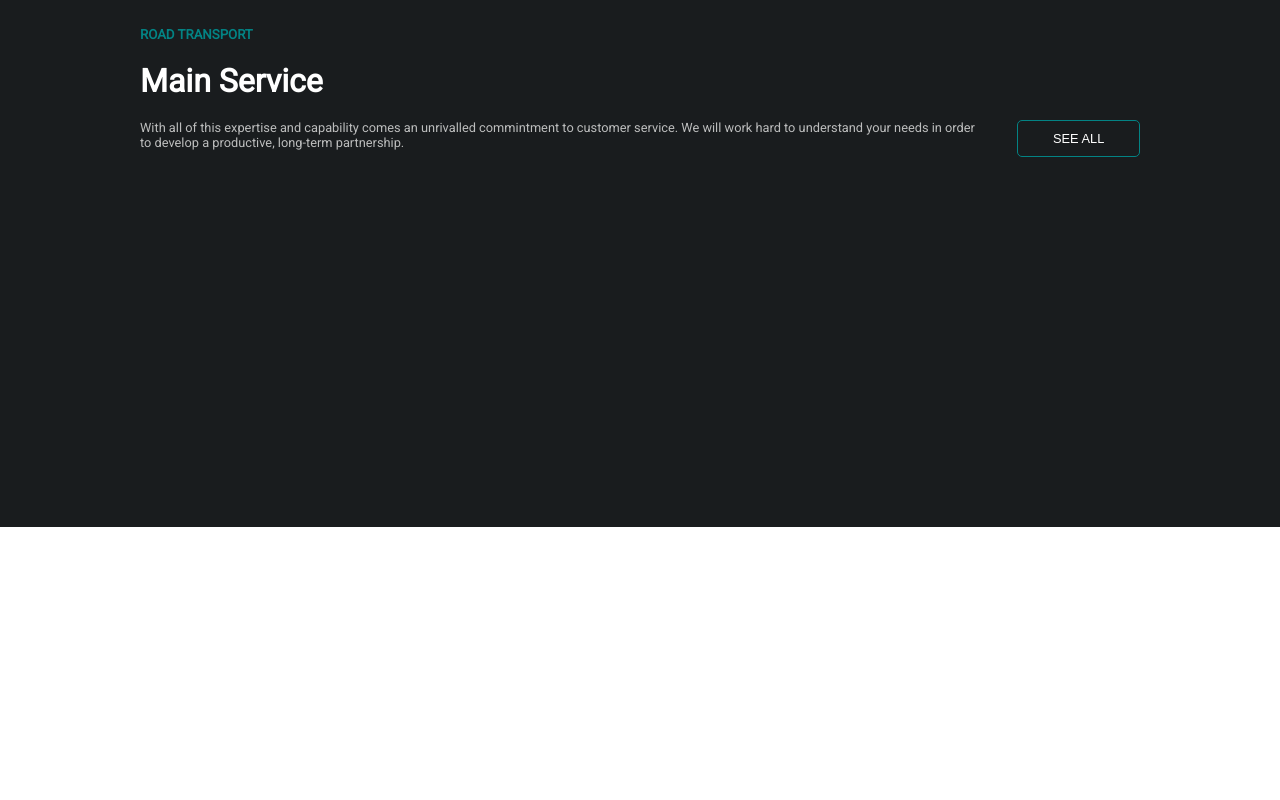
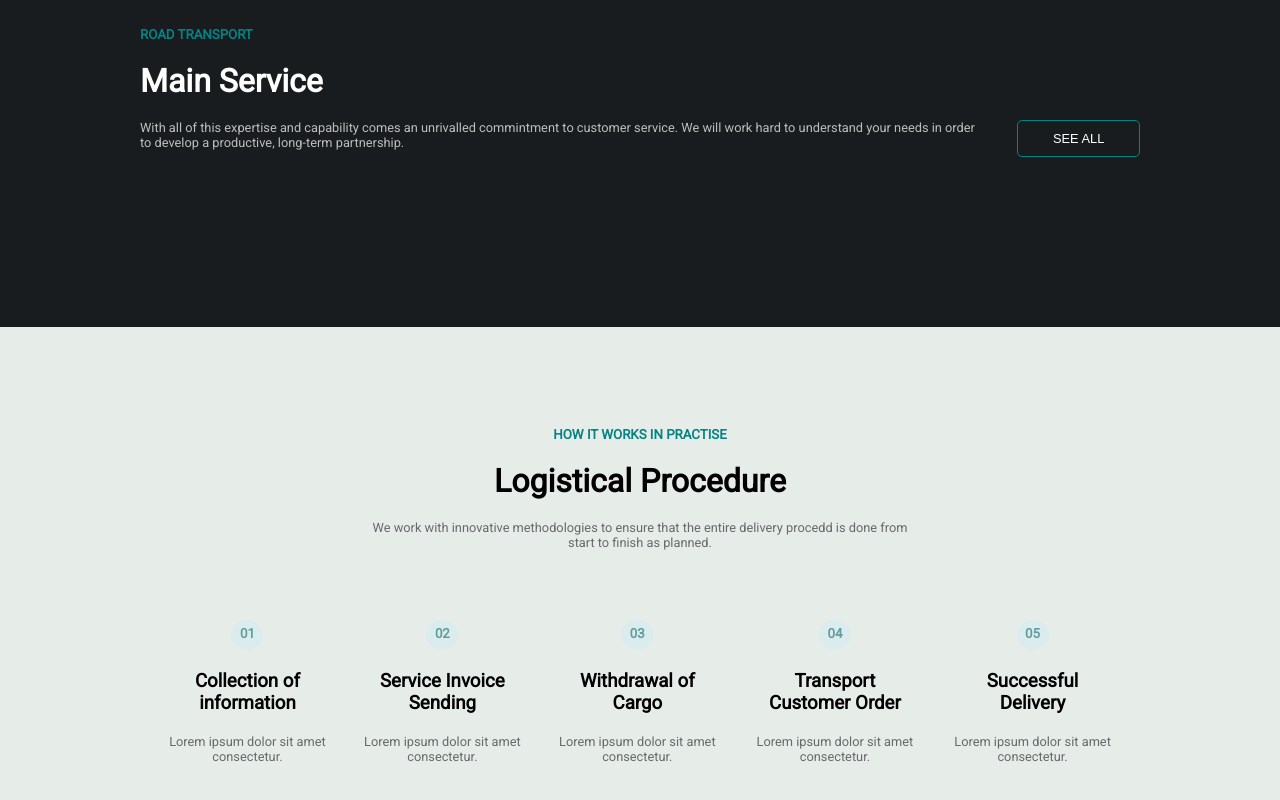
Before and after one commit to valentinaiori/proj-html-vuejs, a Vue app: page / in a window 1280 px wide. Shown: the part 1289-2089 px from the top of the page. Before the commit the page ends 1816 px from the top, so only its background shows below. Built offline with nearby package versions, Linux system fonts and the light colour scheme.

Commit message:
Add logistical procedure component

```diff
--- /dev/null
+++ b/src/components/LogisticalProcedureComponent.vue
@@ -0,0 +1,116 @@
+<template>
+    <div class="container">
+        <div class="text">
+            <h5 class="subtitle">HOW IT WORKS IN PRACTISE</h5>
+            <h1><strong>Logistical Procedure</strong></h1>
+            <p class="paragraph">We work with innovative methodologies to ensure that the entire delivery procedd is
+                done from start to finish as planned.</p>
+        </div>
+        <div class="logistical-procedure">
+            <div class="steps">
+                <h5 class="number">01</h5>
+                <h3>Collection of information</h3>
+                <p>Lorem ipsum dolor sit amet consectetur.</p>
+            </div>
+            <div class="steps">
+                <h5 class="number">02</h5>
+                <h3 class="procedure-2">Service Invoice Sending</h3>
+                <p>Lorem ipsum dolor sit amet consectetur.</p>
+            </div>
+            <div class="steps">
+                <h5 class="number">03</h5>
+                <h3 class="procedure-3">Withdrawal of Cargo</h3>
+                <p>Lorem ipsum dolor sit amet consectetur.</p>
+            </div>
+            <div class="steps">
+                <h5 class="number">04</h5>
+                <h3>Transport Customer Order</h3>
+                <p>Lorem ipsum dolor sit amet consectetur.</p>
+            </div>
+            <div class="steps">
+                <h5 class="number">05</h5>
+                <h3>Successful Delivery</h3>
+                <p>Lorem ipsum dolor sit amet consectetur.</p>
+            </div>
+        </div>
+
+    </div>
+</template>
+
+<script>
+export default {
+    name: 'LogisticalProcedureComponent'
+
+}
+</script>
+
+<style lang="scss" scoped>
+.container {
+    background-color: #e6ece8;
+    padding-bottom: 100px;
+
+    .text {
+        text-align: center;
+    }
+
+    .subtitle {
+        color: #038384;
+        padding-top: 100px;
+        padding-bottom: 20px;
+    }
+
+    .paragraph {
+        font-size: 0.8rem;
+        color: #69696d;
+        padding-top: 20px;
+        width: 540px;
+    }
+}
+
+.logistical-procedure {
+    display: flex;
+    text-align: center;
+    padding-top: 70px;
+    margin-right: 150px;
+    margin-left: 150px;
+
+
+    .steps {
+        margin-right: 10px;
+        margin-left: 10px;
+
+        .procedure-2{
+            margin-right: 15px;
+            margin-left: 15px;
+        }
+
+        .procedure-3{
+            margin-left: 30px;
+            margin-right: 30px;
+        }
+    }
+
+    .number {
+        background-color: #daeced;
+        border: 1px solid #daeced;
+        color: #609d9f;
+        border-radius: 50%;
+        height: 30px;
+        width: 32px;
+        padding-top: 5px;
+        margin-bottom: 20px;
+    }
+
+    h3{
+        margin-bottom: 20px;
+        margin-right: 10px;
+        margin-left: 10px;
+    }
+
+    p{
+        color: #69696d;
+        font-size: 0.8rem;
+    }
+
+}
+</style>
--- a/src/components/MainComponent.vue
+++ b/src/components/MainComponent.vue
@@ -3,6 +3,7 @@
         <CargoTransportComponent />
         <VehiclesComponent />
         <RoadTransportComponent/>
+        <LogisticalProcedureComponent/>
 
     </div>
 
@@ -11,7 +12,8 @@
 <script>
 import CargoTransportComponent from './CargoTransportComponent.vue';
 import VehiclesComponent from './VehiclesComponent.vue';
-import RoadTransportComponent from './RoadTransportComponent.vue';
+import RoadTransportComponent from './RoadTransportComponent/RoadTransportComponent.vue';
+import LogisticalProcedureComponent from './LogisticalProcedureComponent.vue';
 
 
 export default {
@@ -19,7 +21,8 @@ export default {
     components: {
     CargoTransportComponent,
     VehiclesComponent,
-    RoadTransportComponent
+    RoadTransportComponent,
+    LogisticalProcedureComponent
 }
 
 }
--- /dev/null
+++ b/src/components/RoadTransportComponent/CardRoadTransportComponent.vue
@@ -0,0 +1,14 @@
+<template>
+  <div></div>
+</template>
+
+<script>
+export default {
+    name:'CardRoadTransportComponent',
+
+}
+</script>
+
+<style lang="scss" scoped>
+
+</style>
--- a/src/components/RoadTransportComponent.vue
+++ b/src/components/RoadTransportComponent/RoadTransportComponent.vue
@@ -6,26 +6,28 @@
             <div class="text-button">
                 <p>With all of this expertise and capability comes an unrivalled commintment to customer service. We
                     will work hard to understand your needs in order to develop a productive, long-term partnership.</p>
-
                 <button class="btn-see-all">SEE ALL</button>
-
             </div>
-
         </div>
-
+        <CardRoadTransportComponent/>
     </div>
 </template>
 
 <script>
+import CardRoadTransportComponent from './CardRoadTransportComponent.vue'
+
 export default {
-    name: 'RoadTransportComponent'
+    name: 'RoadTransportComponent',
+    components:{
+        CardRoadTransportComponent,
+    }
 
 }
 </script>
 
 <style lang="scss" scoped>
 .road-transport {
-    height: 600px;
+    height: 400px;
     background-color: #191c1e;
 }
 
--- a/src/components/VehiclesComponent.vue
+++ b/src/components/VehiclesComponent.vue
@@ -59,12 +59,9 @@
                     <img src="../assets/img/certificate.png" alt="Certificate">
                     <img src="../assets/img/certificate.png" alt="Certificate">
                     </div>
-
                 </div>
-
             </div>
             </div>
-
         </div>
     </div>
 </template>
```
